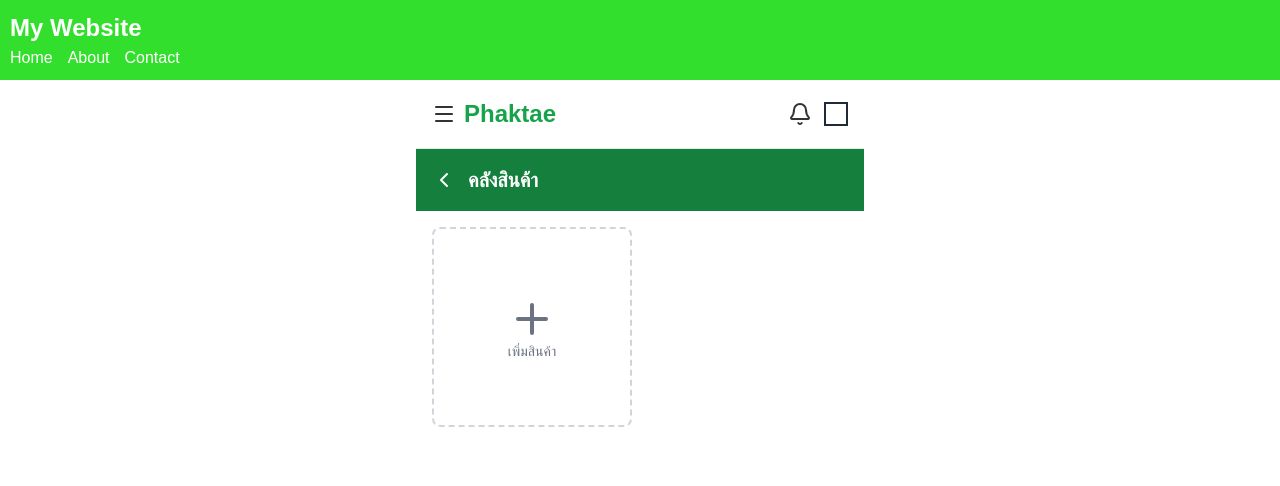
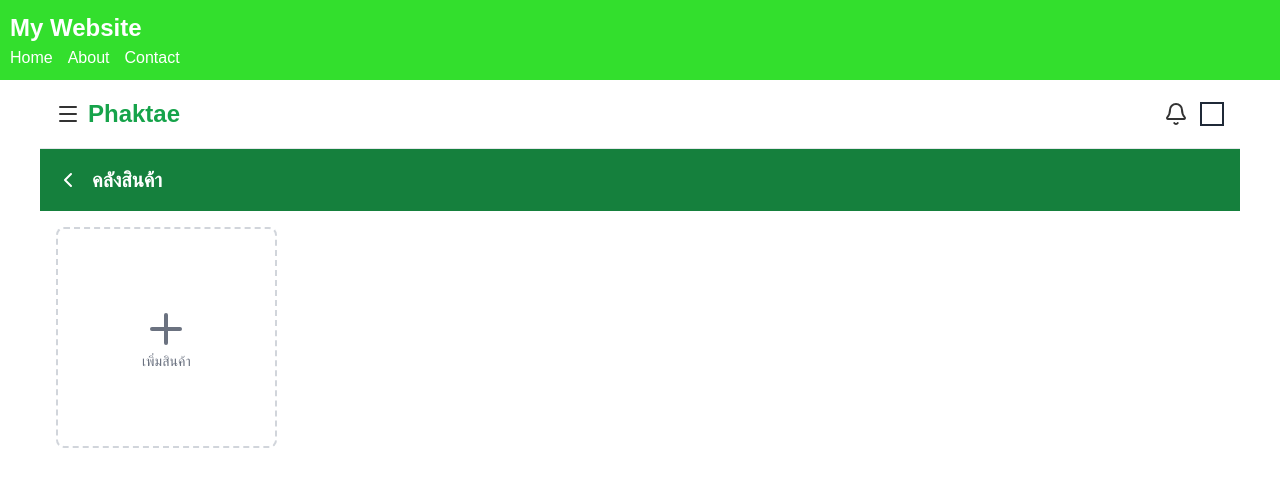
Before and after one commit to angelalemo/Hackathon_Group4, a React (Create React App) app: page /products in a window 1280 px wide. Shown: the top 486 px of the page. Built offline with nearby package versions, Linux system fonts and the light colour scheme; sample sign-in values are in the browser's storage; a web font is replaced by a local one.

Commit message:
แก้ 3 หน่อให้เต็มจอ

```diff
--- a/src/frontend/ProductManagement/AddProductPage.js
+++ b/src/frontend/ProductManagement/AddProductPage.js
@@ -139,10 +139,15 @@ const AddProductPage = ({ className, onSave, onCancel }) => {
 };
 
 export default styled(AddProductPage)`
-  max-width: 448px;
+  width: 100%;
+  max-width: 100%;
   margin: 0 auto;
   background-color: white;
   min-height: 100vh;
+
+  @media (min-width: 769px) {
+    max-width: 800px;
+  }
 
   .header {
     background-color: white;
--- a/src/frontend/ProductManagement/EditProductPage.js
+++ b/src/frontend/ProductManagement/EditProductPage.js
@@ -139,10 +139,15 @@ const EditProductPage = ({ className, product, onSave, onCancel, onBack }) => {
 };
 
 export default styled(EditProductPage)`
-  max-width: 448px;
+  width: 100%;
+  max-width: 100%;
   margin: 0 auto;
   background-color: white;
   min-height: 100vh;
+
+  @media (min-width: 769px) {
+    max-width: 800px;
+  }
 
   .header {
     background-color: white;
--- a/src/frontend/ProductManagement/ProductListPage.js
+++ b/src/frontend/ProductManagement/ProductListPage.js
@@ -64,10 +64,15 @@ const ProductListPage = ({ className, products, onAddProduct, onEditProduct, onD
 };
 
 export default styled(ProductListPage)`
-  max-width: 448px;
+  width: 100%;
+  max-width: 100%;
   margin: 0 auto;
   background-color: white;
   min-height: 100vh;
+
+  @media (min-width: 769px) {
+    max-width: 1200px;
+  }
 
   .header {
     background-color: white;
@@ -118,8 +123,12 @@ export default styled(ProductListPage)`
   .product-grid {
     padding: 1rem;
     display: grid;
-    grid-template-columns: repeat(2, 1fr);
+    grid-template-columns: repeat(auto-fill, minmax(200px, 1fr));
     gap: 1rem;
+
+    @media (max-width: 768px) {
+      grid-template-columns: repeat(2, 1fr);
+    }
   }
 
   .product-card {
```
